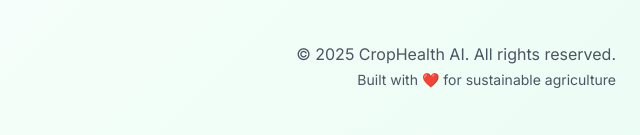
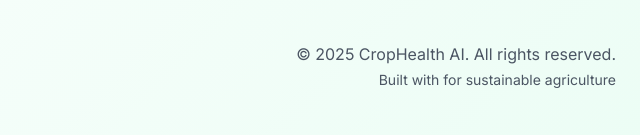
Before and after one commit to sohamx0/Crop-Health-AI, a website: page templates/index.html in a window 1280 px wide. Shown: the part 1871-2006 px from the top of the page, 640-1280 px from the left. Drawn offline with nearby package versions, Linux system fonts and the light colour scheme.

Commit message:
Frontend change

```diff
--- a/templates/index.html
+++ b/templates/index.html
@@ -369,7 +369,7 @@
         </div>
         <div class="text-center md:text-right text-gray-600 dark:text-gray-400">
           <p>© 2025 CropHealth AI. All rights reserved.</p>
-          <p class="text-sm mt-1">Built with ❤️ for sustainable agriculture</p>
+          <p class="text-sm mt-1">Built with for sustainable agriculture</p>
         </div>
       </div>
     </div>
```
